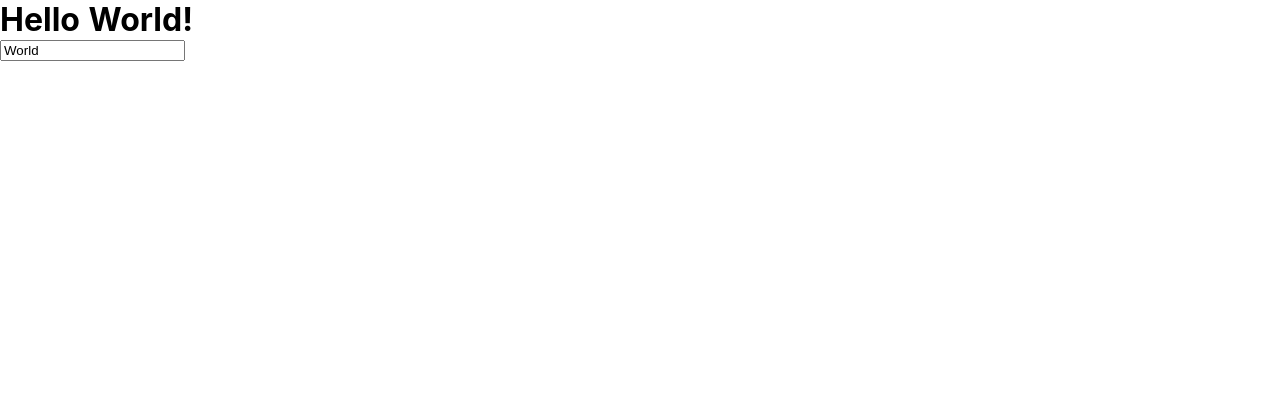
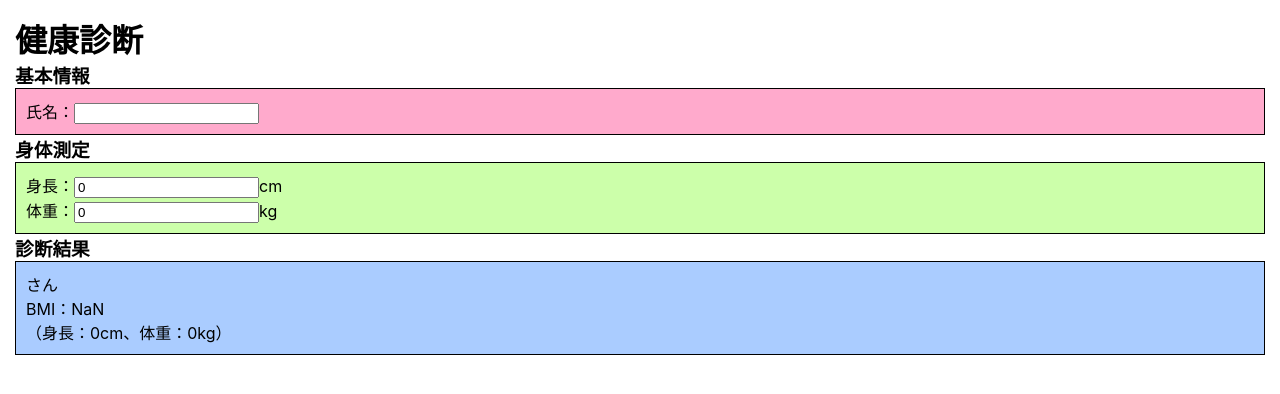
Before and after one commit to baystars/nuxt-p001, a Nuxt app: page / in a window 1280 px wide. Shown: the top 394 px of the page. Built offline with nearby package versions, Linux system fonts and the light colour scheme.

Commit message:
modified

```diff
--- /dev/null
+++ b/components/InputBasic.vue
@@ -0,0 +1,27 @@
+<template>
+  <div class="component">
+    <!-- テキストボックス -->
+    氏名：<input v-model="name" v-on:input="onInput">
+  </div>
+</template>
+<script>
+export default {
+  data() {
+    return {
+      name: ''  // テキストボックスの入力内容
+    }
+  },
+  methods: {
+    onInput() { // テキストボックス変更時の処理
+      this.$store.commit('setName', this.name) // ミューテーション
+    }
+  }
+}
+</script>
+<style scoped>
+.component {
+  background-color: #ffaacc;
+  border: 1px solid black;
+  padding: 10px;
+}
+</style>
--- /dev/null
+++ b/components/InputPhysical.vue
@@ -0,0 +1,31 @@
+<template>
+  <div class="component">
+    <div>身長：<input v-model="height" v-on:input="onInput">cm</div>
+    <div>体重：<input v-model="weight" v-on:input="onInput">kg</div>
+  </div>
+</template>
+<script>
+export default {
+  data() {
+    return {
+      height: 0,
+      weight: 0
+    }
+  },
+  methods: {
+    onInput() {
+      this.$store.commit('setPhysical', {
+        height: this.height,
+        weight: this.weight
+      })
+    }
+  }
+}
+</script>
+<style scoped>
+.component {
+  background-color: #ccffaa;
+  border: 1px solid black;
+  padding: 10px;
+}
+</style>
--- a/components/Logo.vue
+++ /dev/null
@@ -1,29 +0,0 @@
-<template>
-  <svg class="NuxtLogo" width="245" height="180" viewBox="0 0 452 342" xmlns="http://www.w3.org/2000/svg">
-    <path
-      d="M139 330l-1-2c-2-4-2-8-1-13H29L189 31l67 121 22-16-67-121c-1-2-9-14-22-14-6 0-15 2-22 15L5 303c-1 3-8 16-2 27 4 6 10 12 24 12h136c-14 0-21-6-24-12z"
-      fill="#00C58E"
-    />
-    <path
-      d="M447 304L317 70c-2-2-9-15-22-15-6 0-15 3-22 15l-17 28v54l39-67 129 230h-49a23 23 0 0 1-2 14l-1 1c-6 11-21 12-23 12h76c3 0 17-1 24-12 3-5 5-14-2-26z"
-      fill="#108775"
-    />
-    <path
-      d="M376 330v-1l1-2c1-4 2-8 1-12l-4-12-102-178-15-27h-1l-15 27-102 178-4 12a24 24 0 0 0 2 15c4 6 10 12 24 12h190c3 0 18-1 25-12zM256 152l93 163H163l93-163z"
-      fill="#2F495E"
-    />
-  </svg>
-</template>
-
-<style>
-.NuxtLogo {
-  animation: 1s appear;
-  margin: auto;
-}
-
-@keyframes appear {
-  0% {
-    opacity: 0;
-  }
-}
-</style>
--- /dev/null
+++ b/components/ShowResult.vue
@@ -0,0 +1,24 @@
+<template>
+  <div class="component">
+    <div>{{ $store.state.name }}さん</div>
+    <div>BMI：{{ BMI.toFixed(2) }}</div>
+    <div>（身長：{{ $store.state.height }}cm、体重：{{ $store.state.weight }}kg）</div>
+  </div>
+</template>
+<script>
+export default {
+  computed: {
+    BMI() {
+      return this.$store.state.weight
+             / Math.pow((this.$store.state.height / 100), 2)
+    }
+  }
+}
+</script>
+<style scoped>
+.component {
+  background-color: #aaccff;
+  border: 1px solid black;
+  padding: 10px;
+}
+</style>
--- a/pages/index.vue
+++ b/pages/index.vue
@@ -1,15 +1,30 @@
 <template>
-  <div>
-    <h1>Hello {{name}}!</h1> <!-- nameの表示 …（1） -->
-    <input v-model="name"><!-- nameの入力 …（2）-->
+  <div class="container">
+    <h1>健康診断</h1>
+    <h3>基本情報</h3>
+    <InputBasic></InputBasic>
+    <h3>身体測定</h3>
+    <InputPhysical></InputPhysical>
+    <h3>診断結果</h3>
+    <ShowResult></ShowResult>
   </div>
 </template>
+
 <script>
+import InputBasic from '~/components/InputBasic'
+import InputPhysical from '~/components/InputPhysical'
+import ShowResult from '~/components/ShowResult'
 export default {
-  data() { // ページに表示するデータの指定 …（3）
-    return {
-      name: 'World' // nameの初期値 …（4）
-    }
+  components: {
+    InputBasic,
+    InputPhysical,
+    ShowResult
   }
 }
 </script>
+
+<style>
+.container {
+  margin: 15px;
+}
+</style>
--- /dev/null
+++ b/store/index.js
@@ -0,0 +1,18 @@
+// ステート
+export const state = () => ({
+    name: '',   // 氏名
+    height: 0,  // 身長
+    weight: 0   // 体重
+  })
+  // ミューテーション
+  export const mutations = {
+    // 氏名を更新
+    setName(state, name) {
+      state.name = name
+    },
+    // 身長と体重を更新
+    setPhysical(state, payload) {
+      state.height = payload.height
+      state.weight = payload.weight
+    }
+  }
```
Also changed, not shown: 1 other file (tests, documents, lock files or other folders).
